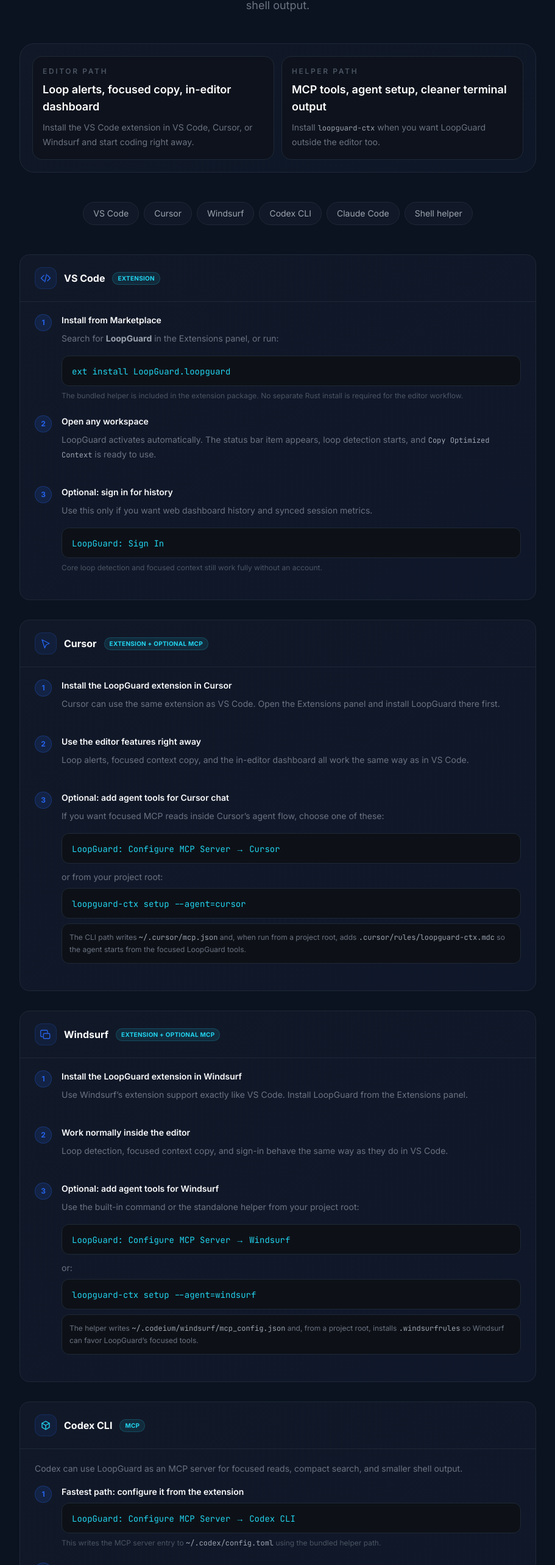
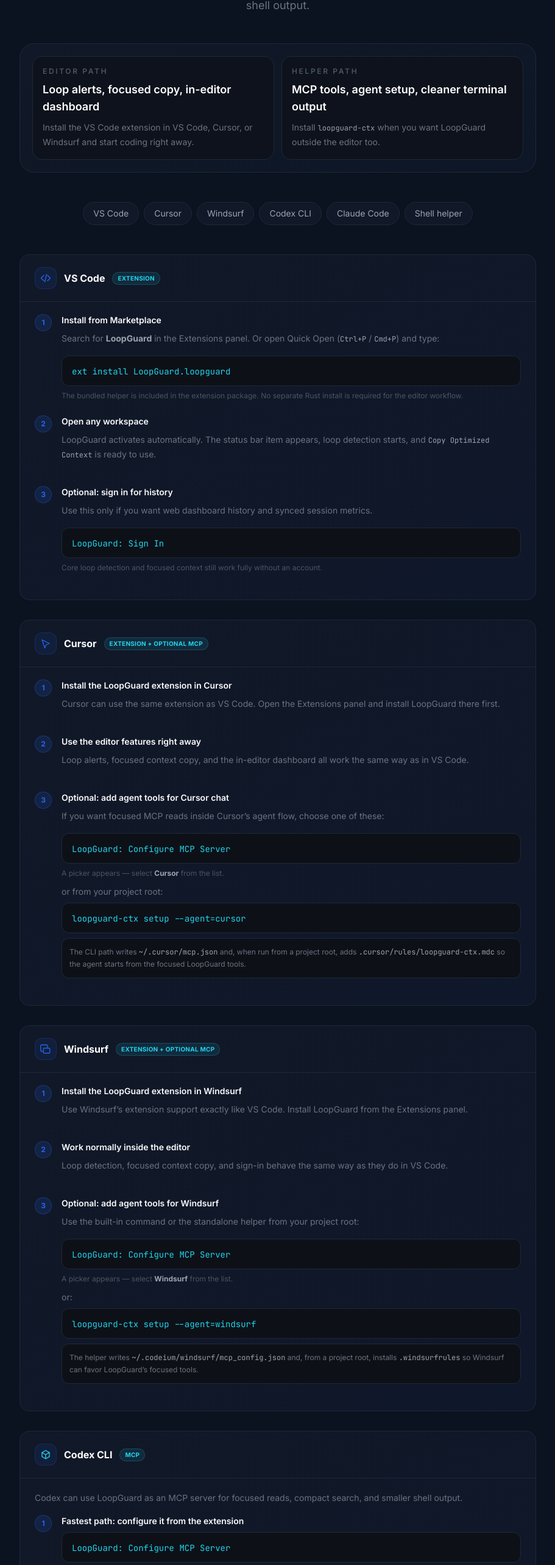
Before and after one commit to rodthenewcomer/loopguard, a Next.js app in the folder apps/web/: page /setup in a window 1280 px wide. Shown: the part 234-2800 px from the top of the page at 61% size, without its empty margins (184-1095 px from the left). Built offline with nearby package versions, Linux system fonts and the light colour scheme.

Commit message:
docs: clarify ext install context and MCP picker UX on setup and docs pages

```diff
--- a/apps/web/src/app/docs/page.tsx
+++ b/apps/web/src/app/docs/page.tsx
@@ -258,7 +258,7 @@
           </Note>
 
           <H3>VS Code, Cursor, or Windsurf</H3>
-          <P>Install the extension once and open a workspace:</P>
+          <P>Install the extension from the Extensions panel, or open Quick Open (Ctrl+P / Cmd+P) and type:</P>
           <Pre>ext install LoopGuard.loopguard</Pre>
           <P>
             Cursor and Windsurf can use the same extension. That gives you loop alerts, focused
--- a/apps/web/src/app/setup/page.tsx
+++ b/apps/web/src/app/setup/page.tsx
@@ -173,7 +173,7 @@
               <Step n={1} title="Install from Marketplace">
                 <Lead>
                   Search for <strong className="text-[#9CA3AF]">LoopGuard</strong> in the Extensions
-                  panel, or run:
+                  panel. Or open Quick Open (<code className="text-[#9CA3AF] text-xs">Ctrl+P</code> / <code className="text-[#9CA3AF] text-xs">Cmd+P</code>) and type:
                 </Lead>
                 <Code>ext install LoopGuard.loopguard</Code>
                 <p className="mt-2 text-xs text-[#4B5563]">
@@ -238,7 +238,8 @@
                 <Lead>
                   If you want focused MCP reads inside Cursor’s agent flow, choose one of these:
                 </Lead>
-                <Code>LoopGuard: Configure MCP Server → Cursor</Code>
+                <Code>LoopGuard: Configure MCP Server</Code>
+                <p className="mt-2 text-xs text-[#4B5563]">A picker appears — select <strong className="text-[#9CA3AF]">Cursor</strong> from the list.</p>
                 <p className="mt-3 text-sm text-[#6B7280]">
                   or from your project root:
                 </p>
@@ -291,7 +292,8 @@
                 <Lead>
                   Use the built-in command or the standalone helper from your project root:
                 </Lead>
-                <Code>LoopGuard: Configure MCP Server → Windsurf</Code>
+                <Code>LoopGuard: Configure MCP Server</Code>
+                <p className="mt-2 text-xs text-[#4B5563]">A picker appears — select <strong className="text-[#9CA3AF]">Windsurf</strong> from the list.</p>
                 <p className="mt-3 text-sm text-[#6B7280]">or:</p>
                 <Code>loopguard-ctx setup --agent=windsurf</Code>
                 <Note>
@@ -330,7 +332,8 @@
               </Lead>
 
               <Step n={1} title="Fastest path: configure it from the extension">
-                <Code>LoopGuard: Configure MCP Server → Codex CLI</Code>
+                <Code>LoopGuard: Configure MCP Server</Code>
+                <p className="mt-2 text-xs text-[#4B5563]">A picker appears — select <strong className="text-[#9CA3AF]">Codex CLI</strong> from the list.</p>
                 <p className="mt-2 text-xs text-[#4B5563]">
                   This writes the MCP server entry to{' '}
                   <code className="text-[#9CA3AF]">~/.codex/config.toml</code> using the bundled
```
